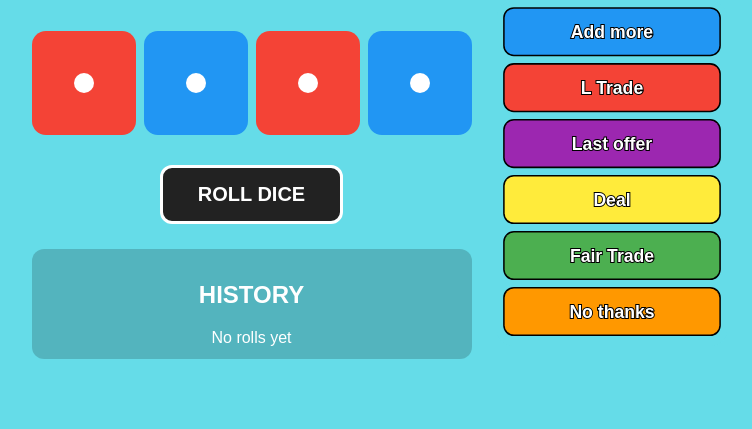
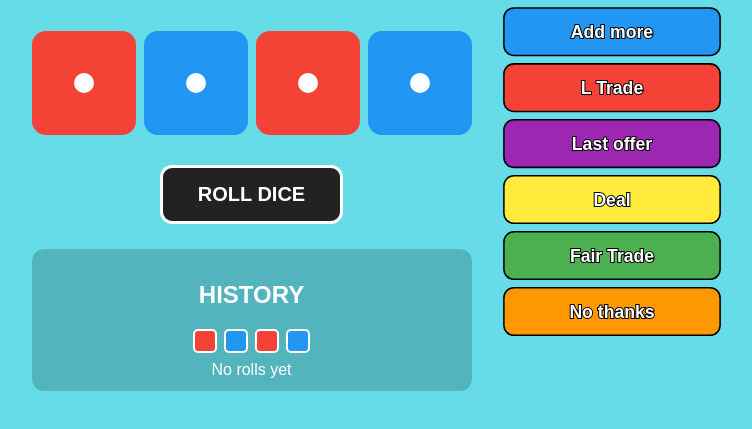
Before and after one commit to xolaeben/x0l3kzz-burmaldice, a plain HTML site: page index.html in a window 1280 px wide. Both pictures are taken after a click on the button "ROLL DICE". Shown: the part 99-528 px from the top of the page, without its empty margins (261-1013 px from the left). Drawn offline with Linux system fonts and the light colour scheme.

Commit message:
Update index.html

```diff
--- a/index.html
+++ b/index.html
@@ -229,3 +229,45 @@ function rollDice() {
   });
 }
 </script>
+<style>
+.history-roll {
+  display: flex;
+  justify-content: center;
+  gap: 7px;
+  margin: 8px 0;
+}
+
+.history-die {
+  width: 24px;
+  height: 24px;
+  border-radius: 5px;
+  border: 2px solid white;
+}
+</style>
+
+<script>
+const oldRollDice = window.rollDice;
+
+window.rollDice = function() {
+  oldRollDice();
+
+  const dice = document.querySelectorAll(".die");
+  const historyBox = document.getElementById("history");
+
+  const row = document.createElement("div");
+  row.className = "history-roll";
+
+  dice.forEach(die => {
+    const square = document.createElement("div");
+    square.className = "history-die";
+    square.style.backgroundColor = die.style.backgroundColor;
+    row.appendChild(square);
+  });
+
+  historyBox.prepend(row);
+
+  while (historyBox.children.length > 25) {
+    historyBox.removeChild(historyBox.lastElementChild);
+  }
+};
+</script>
```
